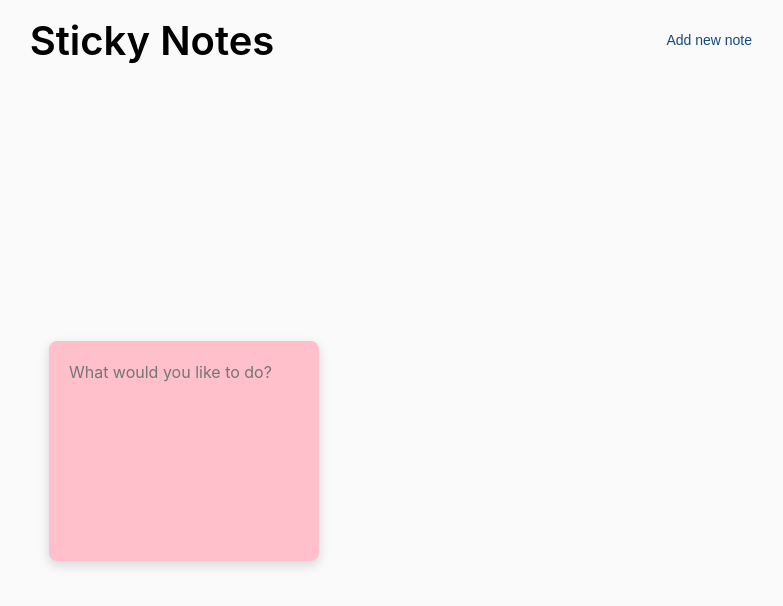
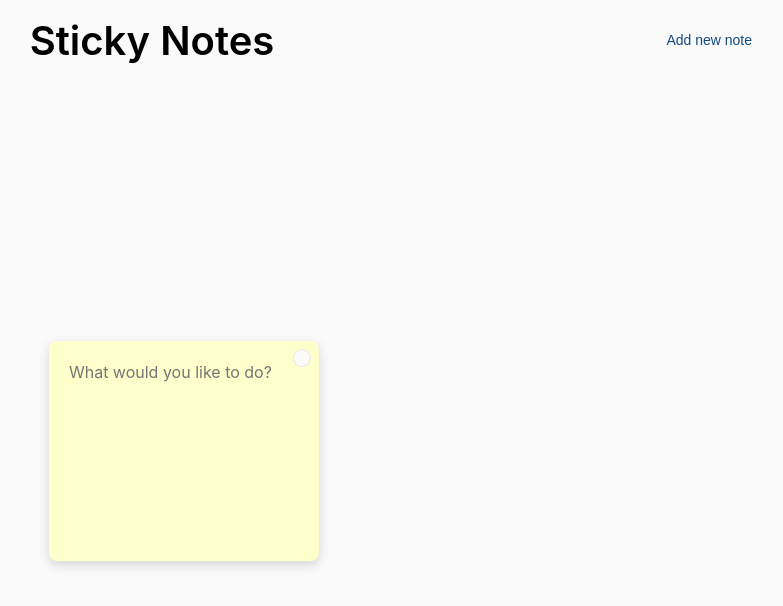
Before and after one commit to RBCHK/sticky-notes, a React (Vite) app: page / in a window 1280 px wide. Both pictures are taken after a click on the button "Add new note". Shown: the top 606 px of the page, without its empty margins (488-1271 px from the left). Built offline with nearby package versions, Linux system fonts and the light colour scheme.

Commit message:
feat(notes): Implement different note colors

```diff
--- a/src/App.tsx
+++ b/src/App.tsx
@@ -6,9 +6,10 @@ import type { Note } from './types/note';
 
 import './App.css';
 
+const NOTE_COLORS = ['#ffc', '#cfc', '#ccf', '#fcc'];
 const DEFAULT_NOTE_WIDTH = 250;
 const DEFAULT_NOTE_HEIGHT = 200;
-const DEFAULT_NOTE_COLOR = 'pink';
+const DEFAULT_NOTE_COLOR = NOTE_COLORS[0];
 const DEFAULT_NOTE_TEXT = '';
 
 function App() {
@@ -44,6 +45,19 @@ function App() {
 
   const handleDeleteNote = useCallback((noteId: string) => {
     setNotes((prevNotes) => prevNotes.filter((note) => note.id !== noteId));
+  }, []);
+
+  const handleUpdateNoteColor = useCallback((noteId: string) => {
+    setNotes((prevNotes) =>
+      prevNotes.map((note) => {
+        if (note.id === noteId) {
+          const currentColorIndex = NOTE_COLORS.indexOf(note.color);
+          const nextColorIndex = (currentColorIndex + 1) % NOTE_COLORS.length;
+          return { ...note, color: NOTE_COLORS[nextColorIndex] };
+        }
+        return note;
+      })
+    );
   }, []);
 
   const handleDragEnd = useCallback(
@@ -113,6 +127,7 @@ function App() {
             onUpdatePosition={handleUpdateNotePosition}
             onUpdateText={handleUpdateNoteText}
             onUpdateSize={handleUpdateNoteSize}
+            onUpdateColor={handleUpdateNoteColor}
             onDragEnd={(result) => handleDragEnd(note.id, result)}
             onHoverTrash={setIsOverTrash}
             boundaryElement={notesAreaRef.current}
--- a/src/components/StickyNote/StickyNote.module.css
+++ b/src/components/StickyNote/StickyNote.module.css
@@ -58,3 +58,20 @@
   height: 20px;
   cursor: nwse-resize;
 }
+
+.colorChangeButton {
+  position: absolute;
+  top: 8px;
+  right: 8px;
+  width: 16px;
+  height: 16px;
+  border-radius: 50%;
+  border: 1px solid rgba(131, 49, 49, 0.1);
+  cursor: pointer;
+  background-color: #fafafa;
+  transition: transform 0.2s;
+}
+
+.colorChangeButton:hover {
+  transform: scale(1.2);
+}
--- a/src/components/StickyNote/StickyNote.tsx
+++ b/src/components/StickyNote/StickyNote.tsx
@@ -10,6 +10,7 @@ interface StickyNoteProps {
   onUpdatePosition: (id: string, position: { x: number; y: number }) => void;
   onUpdateText: (id: string, text: string) => void;
   onUpdateSize: (id: string, size: { width: number; height: number }) => void;
+  onUpdateColor: (id: string) => void;
   onDragEnd: (result: { isDroppedOnTrash: boolean }) => void;
   onHoverTrash: (isOver: boolean) => void; // New callback
   boundaryElement?: HTMLElement | null;
@@ -22,6 +23,7 @@ export function StickyNote({
   onUpdatePosition,
   onUpdateText,
   onUpdateSize,
+  onUpdateColor,
   onDragEnd,
   onHoverTrash,
   boundaryElement,
@@ -117,6 +119,14 @@ export function StickyNote({
     setLocalText(e.target.value);
   }, []);
 
+  const handleColorChange = useCallback(
+    (e: React.MouseEvent) => {
+      e.stopPropagation();
+      onUpdateColor(note.id);
+    },
+    [note.id, onUpdateColor]
+  );
+
   return (
     <div
       ref={noteRef}
@@ -133,6 +143,7 @@ export function StickyNote({
       onMouseDown={handleDragMouseDown}
       onDoubleClick={handleDoubleClick}
     >
+      <div className={styles.colorChangeButton} onClick={handleColorChange} />
       <textarea
         ref={textareaRef}
         className={styles.noteText}
```
